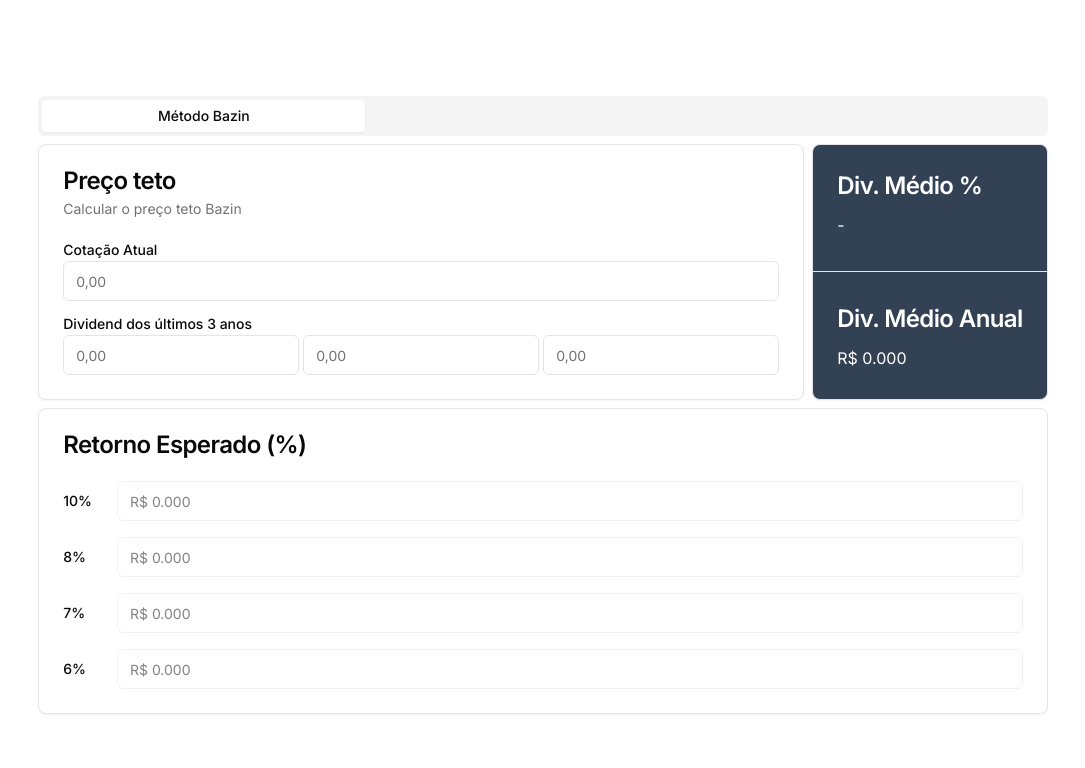
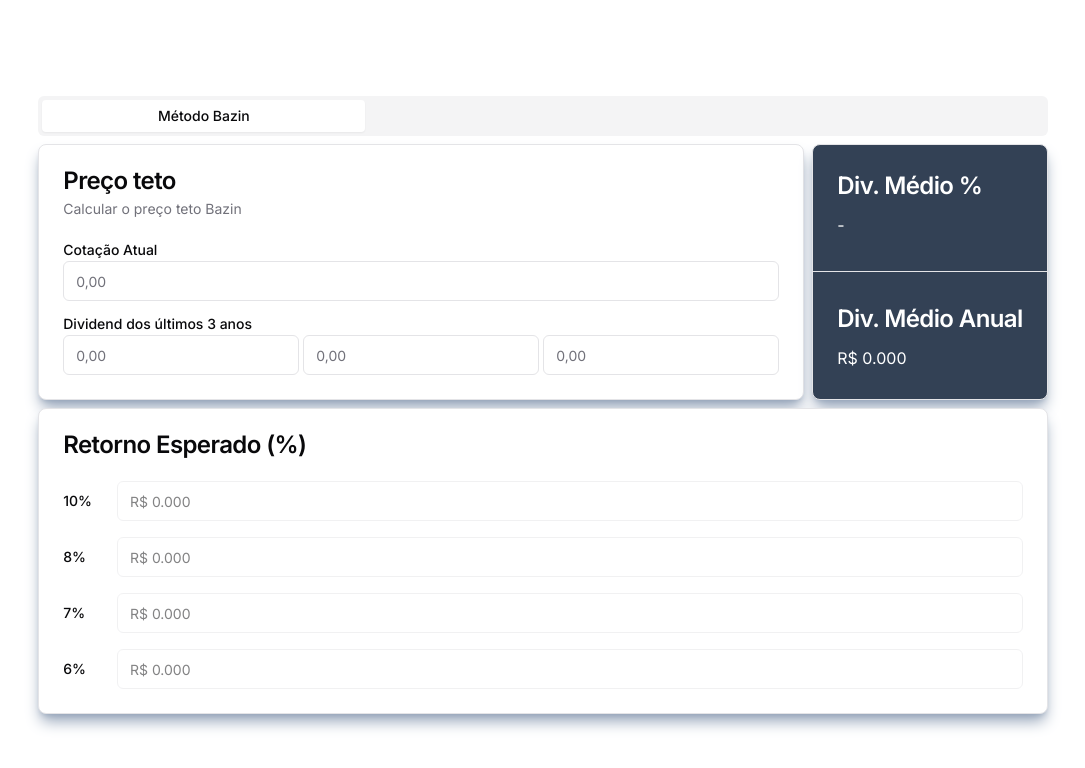
Before and after one commit to AlexandreAkao/preco-teto, a Next.js app: page / in a window 1280 px wide. Shown: the top 768 px of the page, without its empty margins (97-1182 px from the left). Built offline with nearby package versions, Linux system fonts and the light colour scheme.

Commit message:
style: add box-shadow

```diff
--- a/src/components/Bazin/Bazin.tsx
+++ b/src/components/Bazin/Bazin.tsx
@@ -49,7 +49,7 @@ export default function Bazin() {
   return (
     <div className="flex flex-col gap-2">
       <div className="flex gap-2">
-        <Card>
+        <Card className="shadow-slate-400 shadow-lg">
           <CardHeader>
             <CardTitle>Preço teto</CardTitle>
             <CardDescription>Calcular o preço teto Bazin</CardDescription>
@@ -99,7 +99,7 @@ export default function Bazin() {
             </div>
           </CardContent>
         </Card>
-        <Card className="bg-slate-700 flex flex-col justify-around">
+        <Card className="shadow-slate-400 shadow-lg bg-slate-700 flex flex-col justify-around">
           <CardHeader className="pb-1">
             <CardTitle className="text-white">Div. Médio %</CardTitle>
           </CardHeader>
@@ -118,7 +118,7 @@ export default function Bazin() {
         </Card>
       </div>
 
-      <Card>
+      <Card className="shadow-slate-400 shadow-lg">
         <CardHeader>
           <CardTitle>Retorno Esperado (%)</CardTitle>
         </CardHeader>
```
